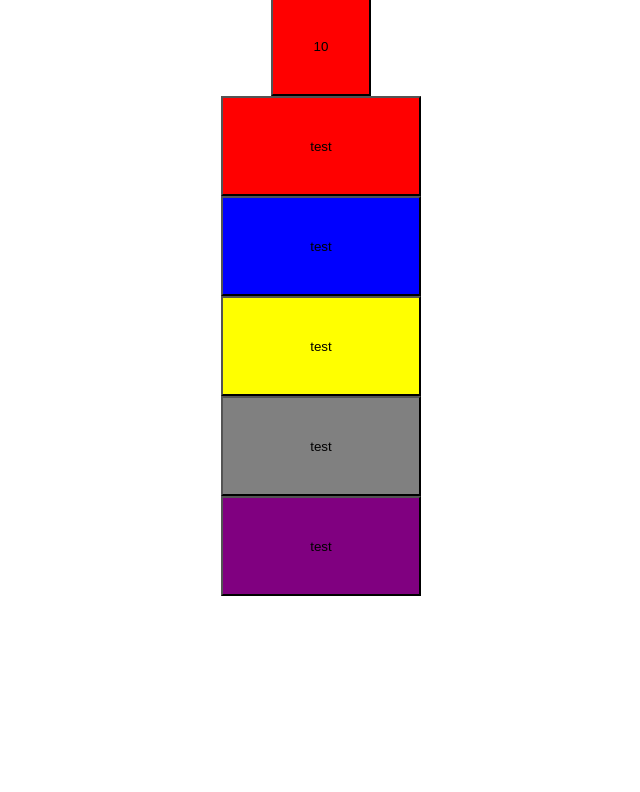
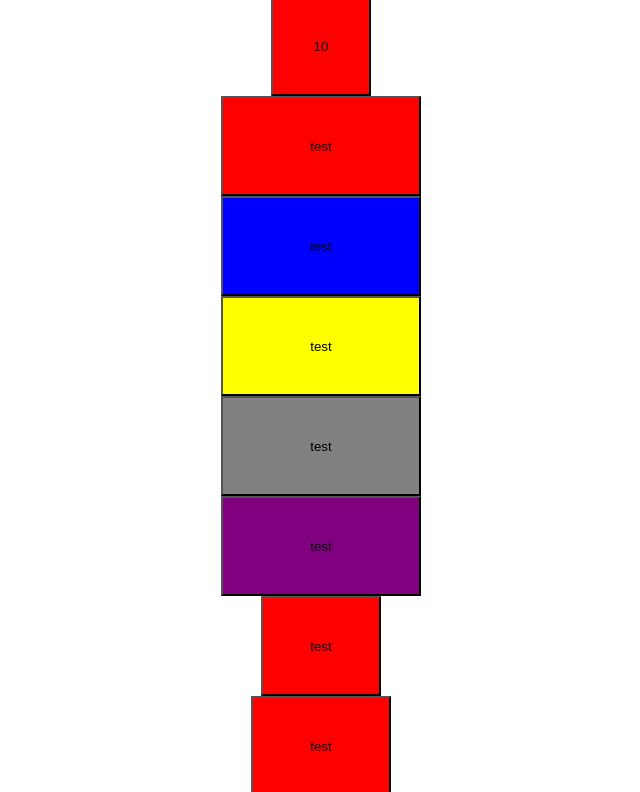
Before and after one commit to quest-academia/react-quest, a React (Create React App) app in the folder 04_react_component/class/: page / in a window 1280 px wide. Shown: the part 904-1696 px from the top of the page, without its empty margins (319-959 px from the left). Before the commit the page ends 1500 px from the top, so only its background shows below. Built offline with nearby package versions, Linux system fonts and the light colour scheme.

Commit message:
練習問題03

```diff
--- a/04_react_component/class/src/App.js
+++ b/04_react_component/class/src/App.js
@@ -2,28 +2,40 @@
 import './App.css';
 import Work01 from './components/training/Work01';
 import BigButton from './components/training/BigButton';
+import FlexibleButton from './components/training/FlexibleButton';
 
 function App() {
+  // 問題01
   const domArray = [];
   for (let i = 1; i <= 10; i++) {
     domArray.push(<Work01 buttonParam={i} />);
   }
+
+  // 問題02
   const bigButtonArray = [];
   const colorArray = ['red', 'blue', 'yellow', 'grey', 'purple'];
   for (let i = 1; i <= 5; i++) {
     bigButtonArray.push(
       <BigButton
         buttonWidth="200px"
-        buttonParam={'test'}
+        buttonParam="test"
         buttonColor={colorArray[i - 1]}
       />
     );
   }
+
+  // 問題03
+  const flexibleButtonArray = [];
+  for (let i = 1; i <= 5; i++) {
+    flexibleButtonArray.push(<FlexibleButton buttonWidth={i * 20 + 100} />);
+  }
+
   return (
     <div className="App">
       <header className="App-header">
         {domArray}
         {bigButtonArray}
+        {flexibleButtonArray}
       </header>
     </div>
   );
--- /dev/null
+++ b/04_react_component/class/src/components/training/FlexibleButton.jsx
@@ -0,0 +1,19 @@
+import React from 'react';
+
+class FlexibleButton extends React.Component {
+  render() {
+    return (
+      <button
+        style={{
+          width: this.props.buttonWidth,
+          height: '100px',
+          backgroundColor: 'red',
+        }}
+      >
+        test
+      </button>
+    );
+  }
+}
+
+export default FlexibleButton;
```
